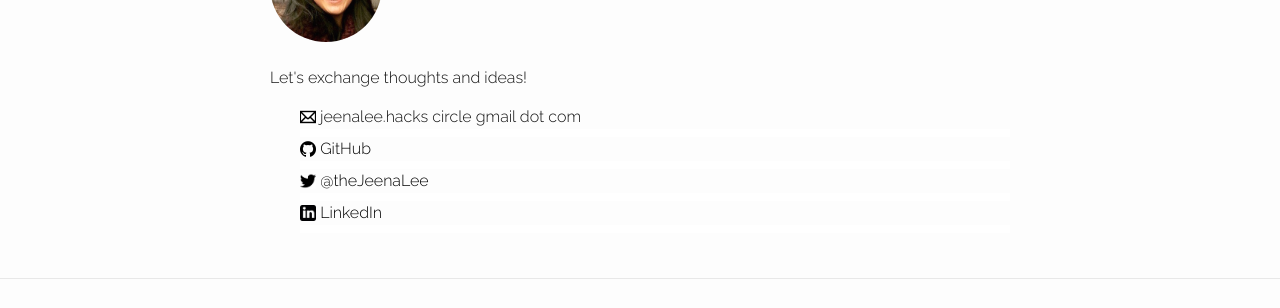
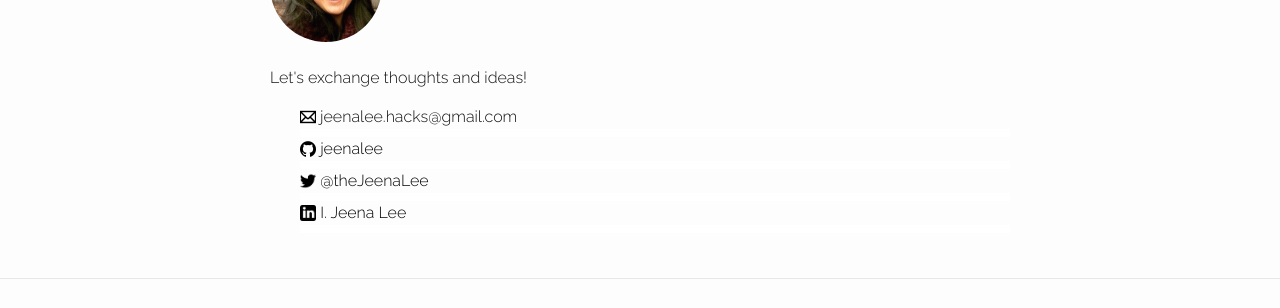
Before and after one commit to jeenalee/blog, a Jekyll site: the page built from contact.html, in a window 1280 px wide. Shown: the part 162-470 px from the top of the page. Built offline with Jekyll 4.4.1, drawn with Linux system fonts in a browser that asks for light colours; some web fonts are replaced.

Commit message:
Fix contact information

```diff
--- a/contact.html
+++ b/contact.html
@@ -10,9 +10,9 @@ hidden: false
 
 <section id="contact_list">
   <ul>
-    <li><img class="icon" src="/pics/email_icon.jpg">  jeenalee.hacks circle gmail dot com</li>
-    <li><img class="icon" src="/pics/github_icon.png"> <a href="https://github.com/jeenalee">GitHub</a></li>
+    <li><img class="icon" src="/pics/email_icon.jpg">  jeenalee.hacks@gmail.com</li>
+    <li><img class="icon" src="/pics/github_icon.png"> <a href="https://github.com/jeenalee">jeenalee</a></li>
     <li><img class="icon" src="/pics/twitter_icon.png"> <a href="https://www.twitter.com/theJeenaLee">@theJeenaLee</a></li>
-    <li><img class="icon" src="/pics/linkedin_icon.png"> <a href="https://www.linkedin.com/ijeenalee">LinkedIn</a></li>
+    <li><img class="icon" src="/pics/linkedin_icon.png"> <a href="https://www.linkedin.com/in/ijeenalee">I. Jeena Lee</a></li>
   </ul>
 </section>
```
